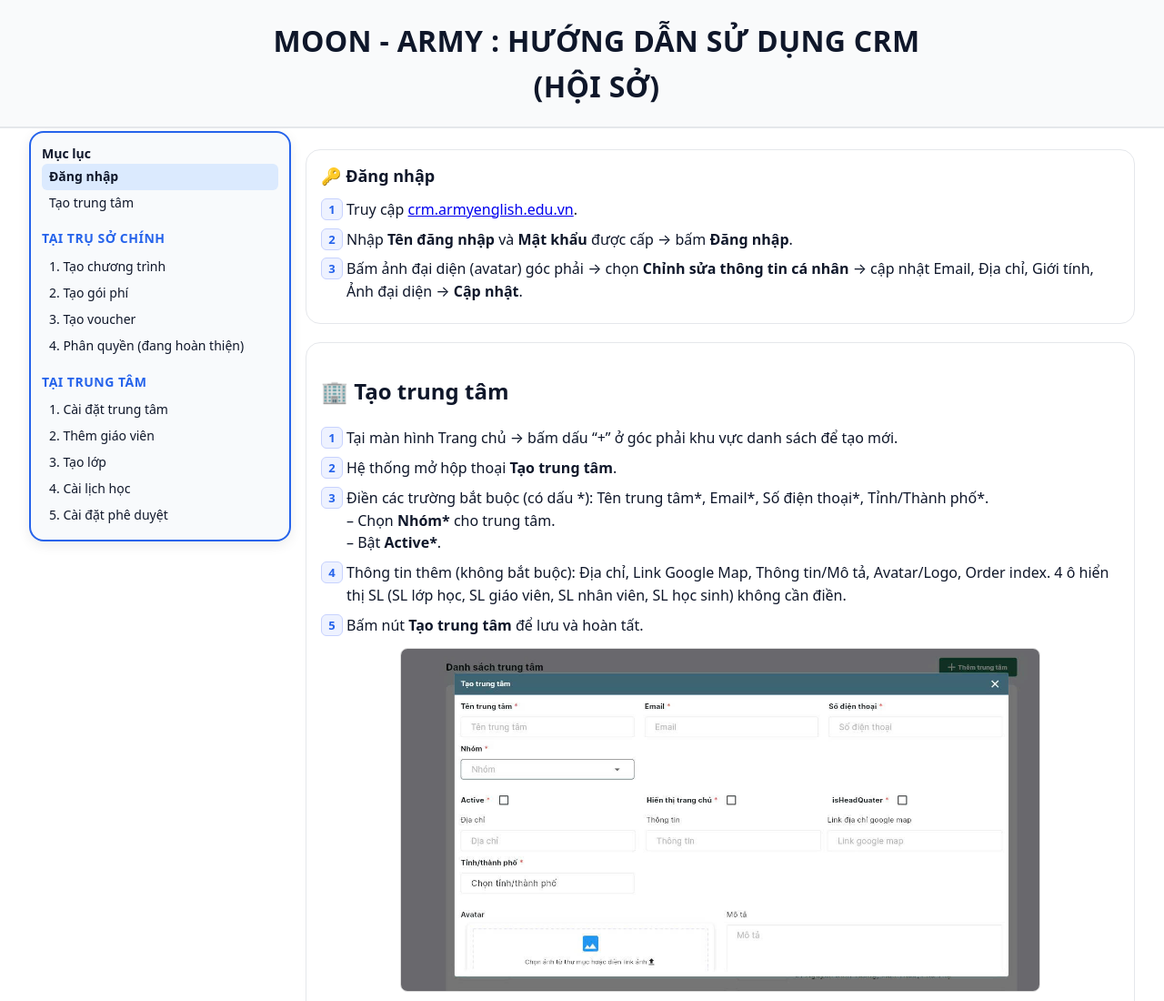
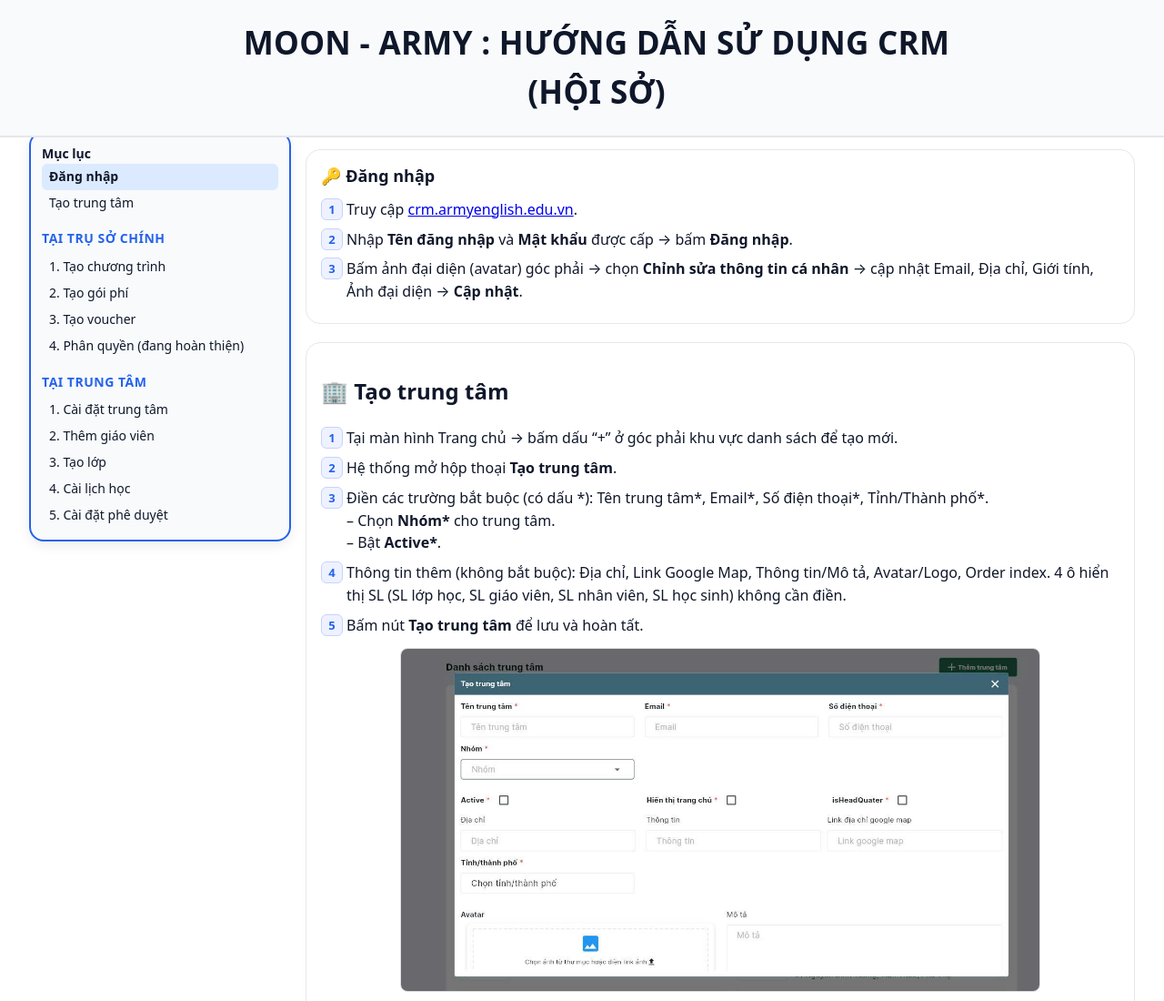
Before and after one commit to phamquynhliu/huongdanCRMchohoiso, a plain HTML site: page index.html in a window 1280 px wide. Shown: the top 1100 px of the page at 91% size. Drawn offline with Linux system fonts and the light colour scheme.

Commit message:
Update index.html

```diff
--- a/index.html
+++ b/index.html
@@ -78,7 +78,7 @@
 </head>
 <body>
   <header>
-    <h1 style="margin:0;text-align:center;font-size:32px;font-weight:800;letter-spacing:.3px">MOON - ARMY : HƯỚNG DẪN SỬ DỤNG CRM <br><span style="font-weight:800">(HỘI SỞ)</span></h1>
+    <h1 style="margin:0;text-align:center;font-size:35px;font-weight:800;letter-spacing:.3px">MOON - ARMY : HƯỚNG DẪN SỬ DỤNG CRM <br><span style="font-weight:800">(HỘI SỞ)</span></h1>
   </header>
   <main class="container">
     <aside class="toc">
```
